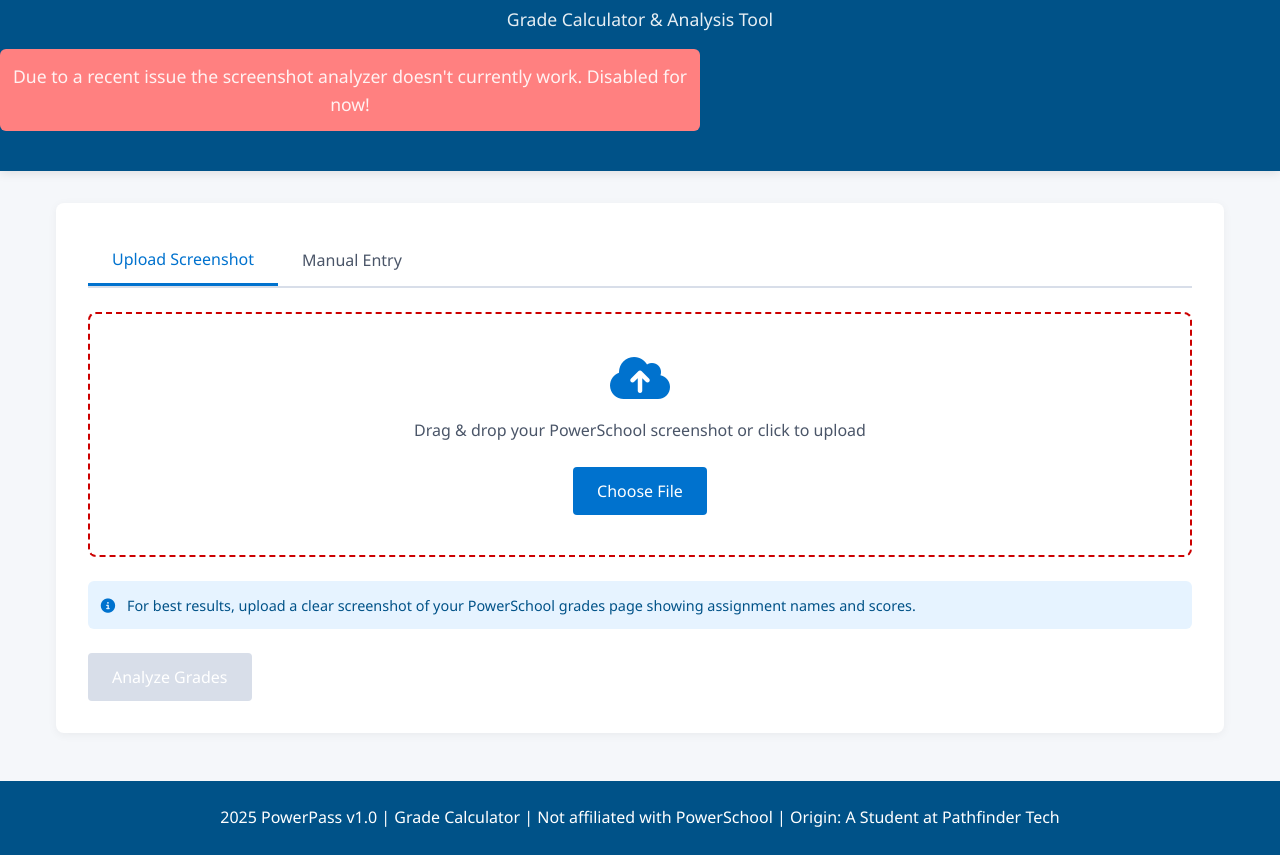
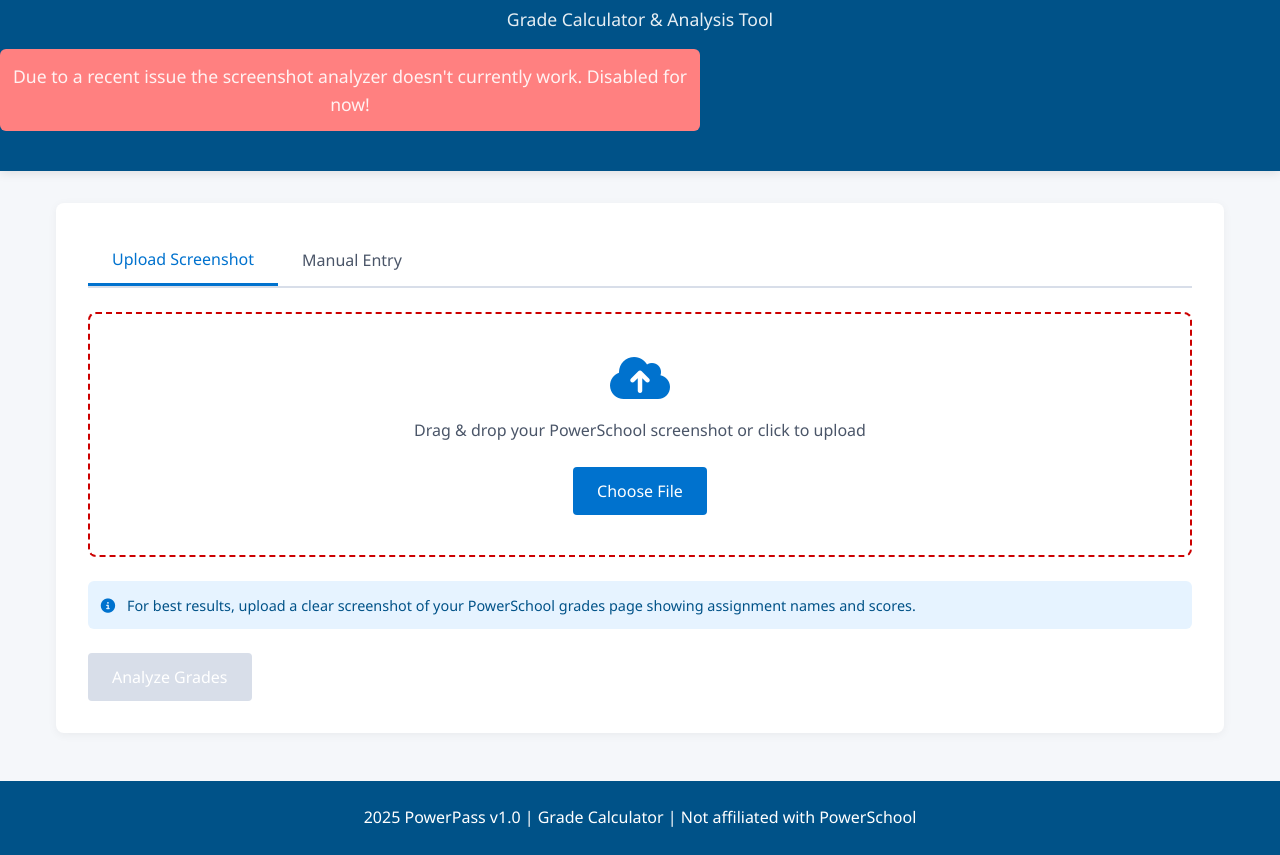
Before and after one commit to parkerrasys/PowerPass, a website: page index.html in a window 1280 px wide. Shown: the part 91-946 px from the top of the page. Drawn offline with nearby package versions, Linux system fonts and the light colour scheme.

Commit message:
Update index.html

```diff
--- a/index.html
+++ b/index.html
@@ -108,7 +108,7 @@
     </main>
 
     <footer>
-        <p>2025 PowerPass v1.0 | Grade Calculator | Not affiliated with PowerSchool | Origin: A Student at Pathfinder Tech</p>
+        <p>2025 PowerPass v1.0 | Grade Calculator | Not affiliated with PowerSchool</p>
     </footer>
 
     <script src="https://cdnjs.cloudflare.com/ajax/libs/jspdf/2.5.1/jspdf.umd.min.js"></script>
```
